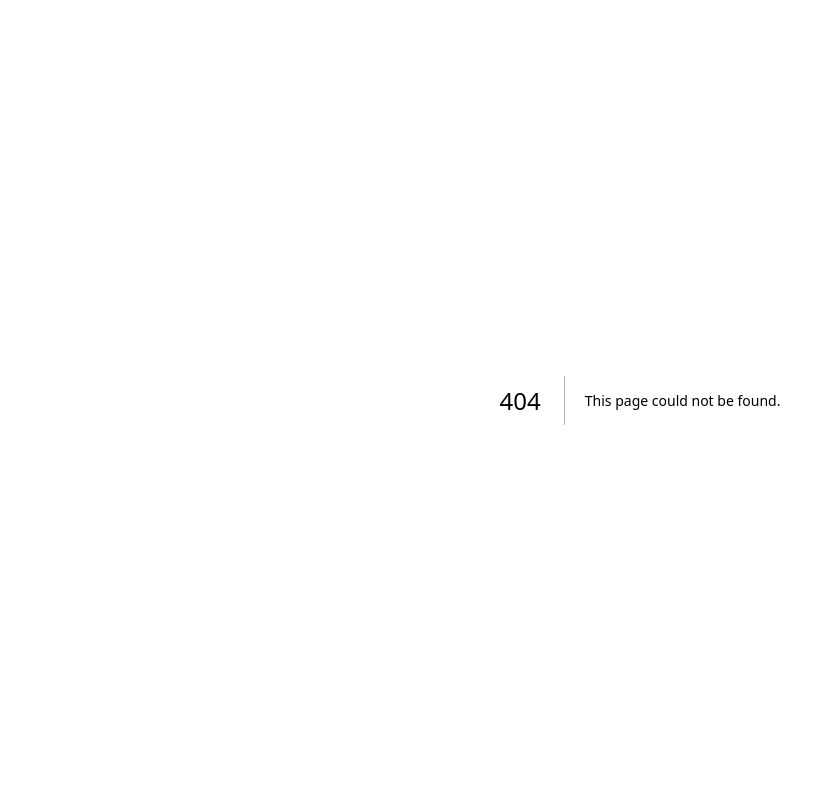
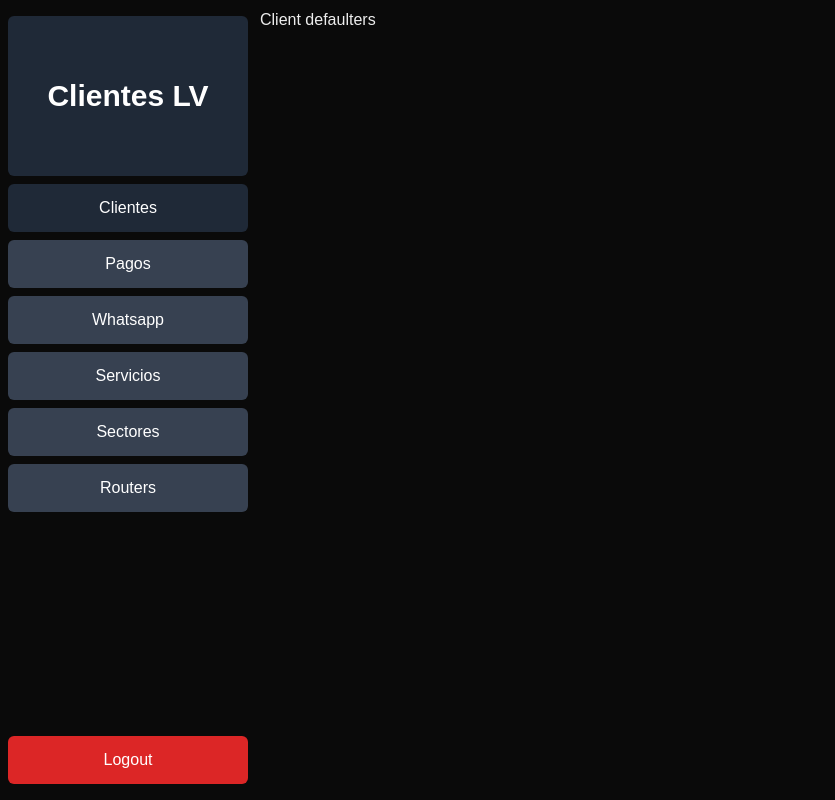
Before and after one commit to Heizahn/client_manager, a Next.js app: page /dashboard/clients/defaulters in a window 1280 px wide. Before the commit this address had no page. Shown: the whole page, without its empty margins (0-835 px from the left). Built offline with nearby package versions, Linux system fonts and the light colour scheme.

Commit message:
pagina clinete creada

```diff
--- /dev/null
+++ b/app/dashboard/clients/[id]/page.tsx
@@ -0,0 +1,5 @@
+export default function Page({ params }: { params: { id: string } }) {
+	const { id } = params;
+
+	return <div>Client {id}</div>;
+}
```
